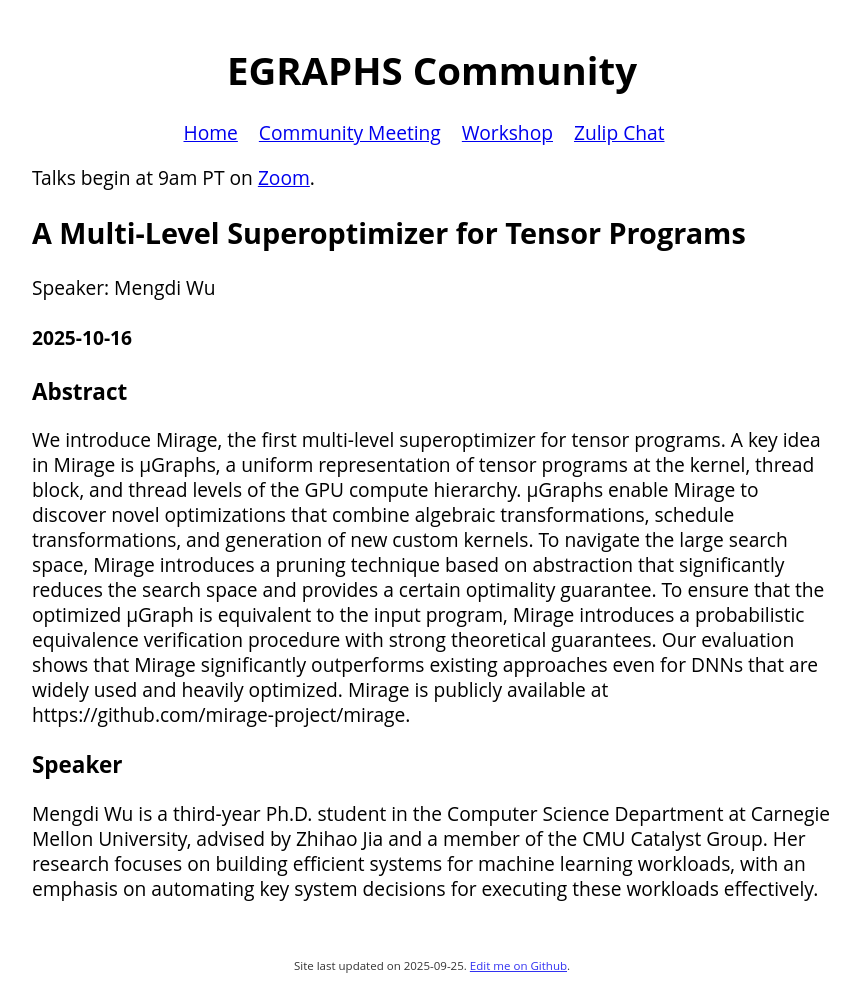
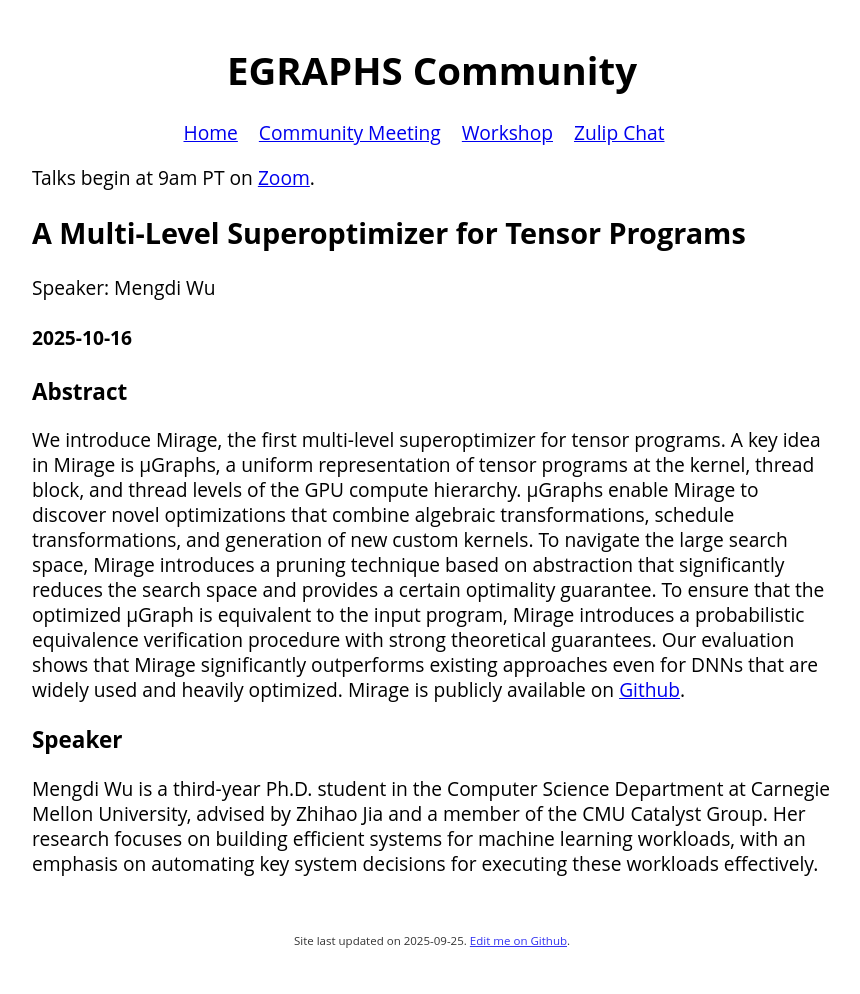
Before and after one commit to egraphs-community/egraphs-community.github.io, a Jekyll site: the page built from meeting/_posts/2025-10-16-mirage.md, in a window 1280 px wide. Shown: the whole page, without its empty margins (208-1068 px from the left). Built offline with Jekyll 4.4.1, drawn with Linux system fonts in a browser that asks for light colours; after the commit the page ends 969 px from its top, so only the background shows below that.

Commit message:
Fix link format for Mirage project in abstract
Updated the link format for the Mirage project in the abstract.

```diff
--- a/meeting/_posts/2025-10-16-mirage.md
+++ b/meeting/_posts/2025-10-16-mirage.md
@@ -6,7 +6,7 @@ speaker: Mengdi Wu
 
 ### Abstract
 
-We introduce Mirage, the first multi-level superoptimizer for tensor programs. A key idea in Mirage is µGraphs, a uniform representation of tensor programs at the kernel, thread block, and thread levels of the GPU compute hierarchy. µGraphs enable Mirage to discover novel optimizations that combine algebraic transformations, schedule transformations, and generation of new custom kernels. To navigate the large search space, Mirage introduces a pruning technique based on abstraction that significantly reduces the search space and provides a certain optimality guarantee. To ensure that the optimized µGraph is equivalent to the input program, Mirage introduces a probabilistic equivalence verification procedure with strong theoretical guarantees. Our evaluation shows that Mirage significantly outperforms existing approaches even for DNNs that are widely used and heavily optimized. Mirage is publicly available at https://github.com/mirage-project/mirage.
+We introduce Mirage, the first multi-level superoptimizer for tensor programs. A key idea in Mirage is µGraphs, a uniform representation of tensor programs at the kernel, thread block, and thread levels of the GPU compute hierarchy. µGraphs enable Mirage to discover novel optimizations that combine algebraic transformations, schedule transformations, and generation of new custom kernels. To navigate the large search space, Mirage introduces a pruning technique based on abstraction that significantly reduces the search space and provides a certain optimality guarantee. To ensure that the optimized µGraph is equivalent to the input program, Mirage introduces a probabilistic equivalence verification procedure with strong theoretical guarantees. Our evaluation shows that Mirage significantly outperforms existing approaches even for DNNs that are widely used and heavily optimized. Mirage is publicly available on [Github](https://github.com/mirage-project/mirage).
 
 ### Speaker
 Mengdi Wu is a third-year Ph.D. student in the Computer Science Department at Carnegie Mellon University, advised by Zhihao Jia and a member of the CMU Catalyst Group. Her research focuses on building efficient systems for machine learning workloads, with an emphasis on automating key system decisions for executing these workloads effectively.
```
